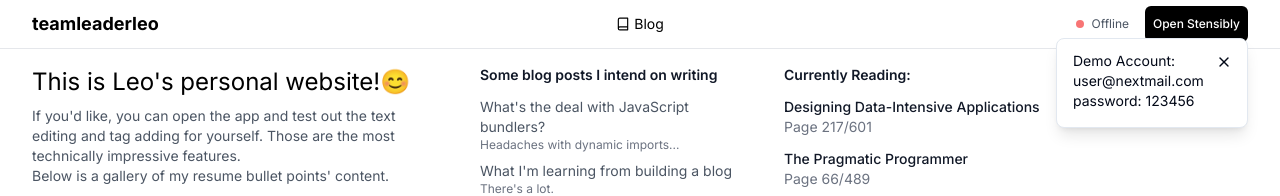
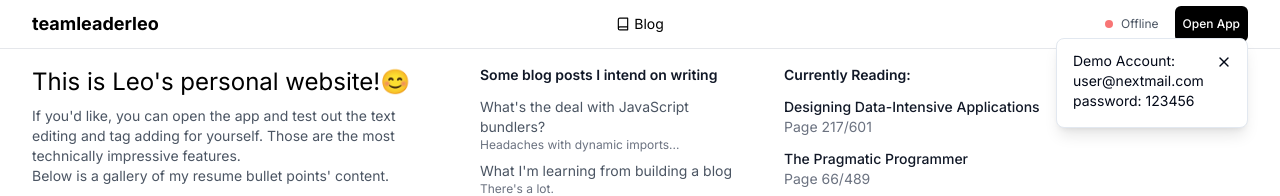
Before and after one commit to teamleaderleo/scrapbook, a Next.js app: page / in a window 1280 px wide. Shown: the top 196 px of the page. Built offline with nearby package versions, Linux system fonts and the light colour scheme; no server answers; a web font is replaced by a local one.

Commit message:
update canonical url and metadata base to teamleaderleo.com

```diff
--- a/app/layout.tsx
+++ b/app/layout.tsx
@@ -11,7 +11,10 @@ export const metadata: Metadata = {
     default: 'teamleaderleo',
   },
   description: 'teamleaderleo.',
-  metadataBase: new URL('https://setzen.vercel.app/'),
+  metadataBase: new URL('https://teamleaderleo.com'),
+  alternates: {
+    canonical: 'https://teamleaderleo.com'
+  }
 };
 
 export default function RootLayout({
--- a/components/site-nav.tsx
+++ b/components/site-nav.tsx
@@ -22,7 +22,7 @@ export default function SiteNav() {
             <HeaderConnectionStatus />
             <Link href="/dashboard">
               <Button variant="secondary" size="sm" className="bg-black text-white hover:bg-gray-800 text-xs py-1 px-2">
-                Open Stensibly
+                Open App
               </Button>
             </Link>
             <div className="absolute left-0 right-0 top-8">
```
